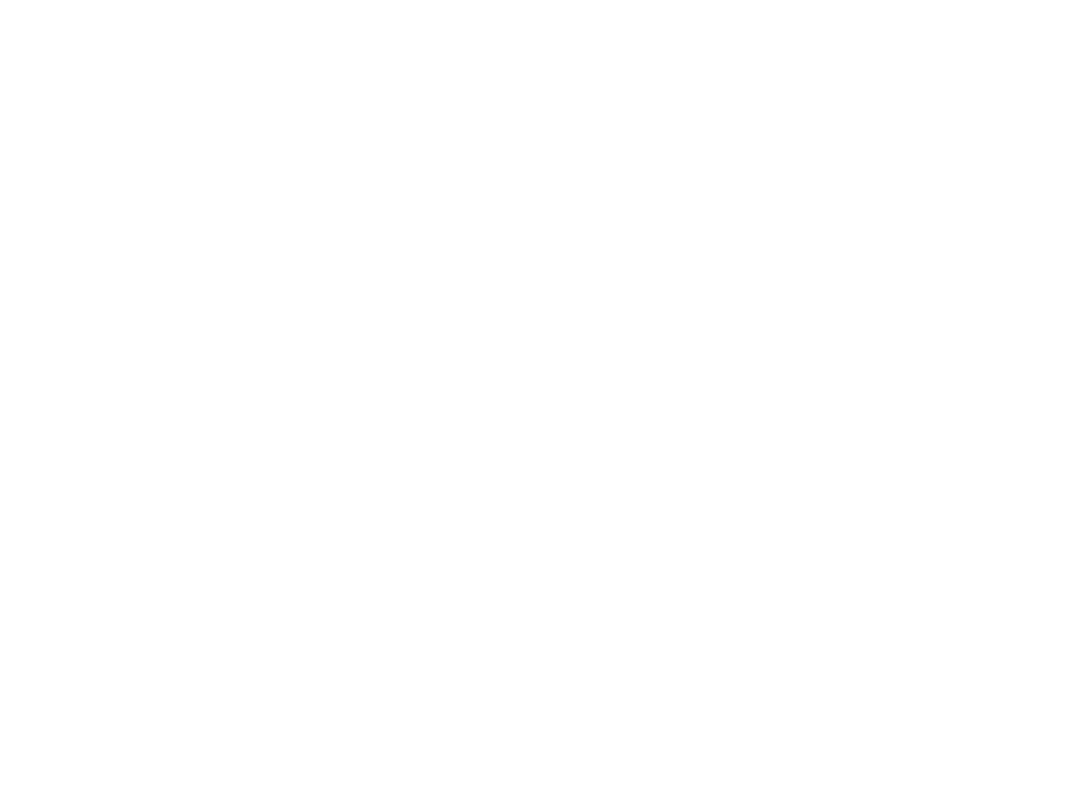
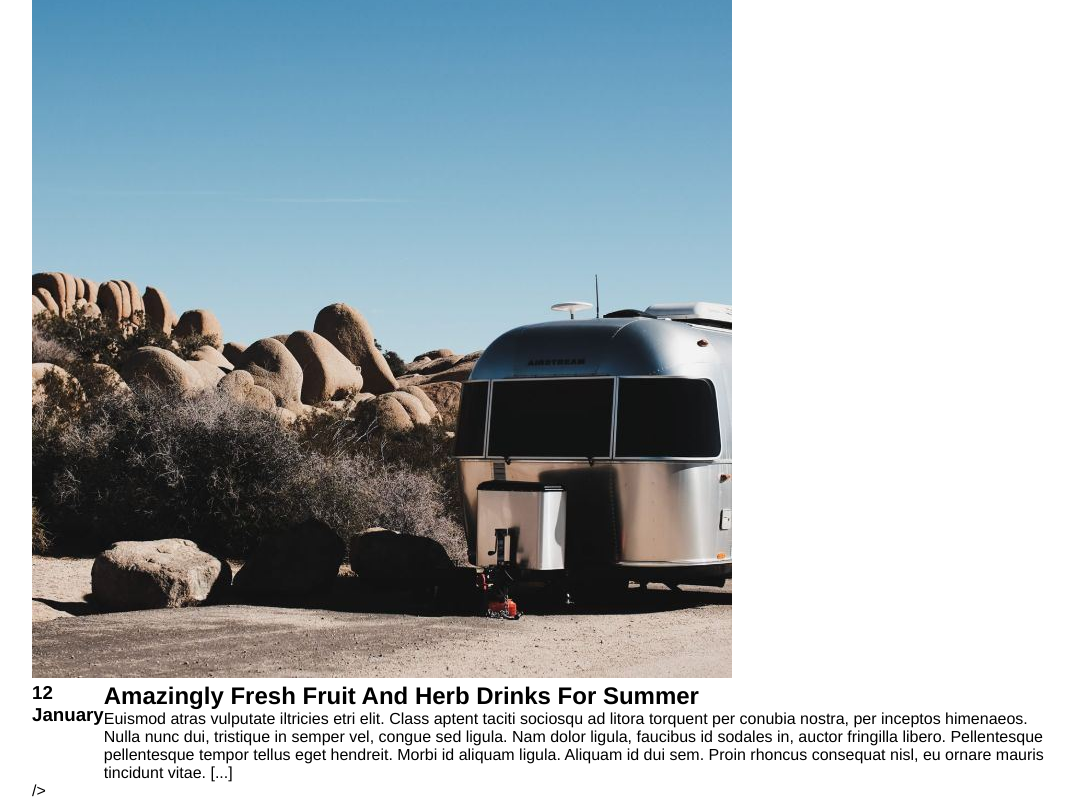
Before and after one commit to Nicola-Perera/proj-html-vuejs, a Vue app: page / in a window 1280 px wide. Shown: the part 1214-2014 px from the top of the page, without its empty margins (96-1170 px from the left). Before the commit the page ends 1192 px from the top, so only its background shows below. Built offline with nearby package versions, Linux system fonts and the light colour scheme.

Commit message:
add extended post content

```diff
--- a/src/App.vue
+++ b/src/App.vue
@@ -248,7 +248,7 @@
             popular: true,
             recent: false,
             featured: false,
-            extended: false,
+            extended: true,
             endpage: false
           }
         },
--- a/src/assets/style/common.scss
+++ b/src/assets/style/common.scss
@@ -17,6 +17,3 @@
 .link {
     text-decoration: none;
 }
-.post_content {
-    color: #888888;
-}
--- a/src/components/main/ExtendedPost.vue
+++ b/src/components/main/ExtendedPost.vue
@@ -1,5 +1,27 @@
 <template>
-    <div class="ExtendedPost"></div>
+    <div class="ExtendedPost">
+
+      <!-- image -->
+      <div class="post_image">
+        <img :src="require('../../assets/img/source_images/' + post.image + '.jpg')" alt="post image">
+      </div>
+
+      <!-- content -->
+      <div class="post_content container">
+        <div class="post_date">
+          <h3 class="day">{{ post.date.day }}</h3>
+          <h3 class="month">{{ post.date.month }}</h3>
+        </div>
+        <div class="text">
+          <h2 class="post_title">{{ post.title }}</h2>
+          <p class="post_text">{{ post.text }}</p>
+          <div class="info container">
+            <div class="engage"></div>
+            <div class="read_more"></div>
+          </div>
+        </div>
+      </div>
+    </div>
 </template>
 
 <script>
--- a/src/components/main/HeroPost.vue
+++ b/src/components/main/HeroPost.vue
@@ -1,7 +1,7 @@
 <template>
     <div class="HeroPost">
       <div class="hero_image">
-        <img :src="require('../../assets/img/source_images/' + post.image + '.jpg')" alt="">
+        <img :src="require('../../assets/img/source_images/' + post.image + '.jpg')" alt="post image">
         <div class="hero_content">
             <h3 class="genre">{{ post.genre }}</h3>
             <p>{{ post.title }}</p>
--- a/src/components/main/MiniPost.vue
+++ b/src/components/main/MiniPost.vue
@@ -2,7 +2,7 @@
     <div class="MiniPost">
       <div class="container">
         <div class="post_image">
-          <img :src="require('../../assets/img/source_images/' + post.image + '.jpg')" alt="">
+          <img :src="require('../../assets/img/source_images/' + post.image + '.jpg')" alt="post image">
         </div>
         <div class="post_content">
           <h3>{{ post.title }}</h3>
--- a/src/components/main/SiteMain.vue
+++ b/src/components/main/SiteMain.vue
@@ -46,7 +46,7 @@
 
             <!-- width open posts -->
             <div class="extended_posts">
-                <ExtendedPost />
+                <ExtendedPost v-for="post in posts" :post="post" :posts="posts" :key="post.id" v-show="post.status.extended"/>/>
             </div>
 
             <!-- posts from social -->
```
